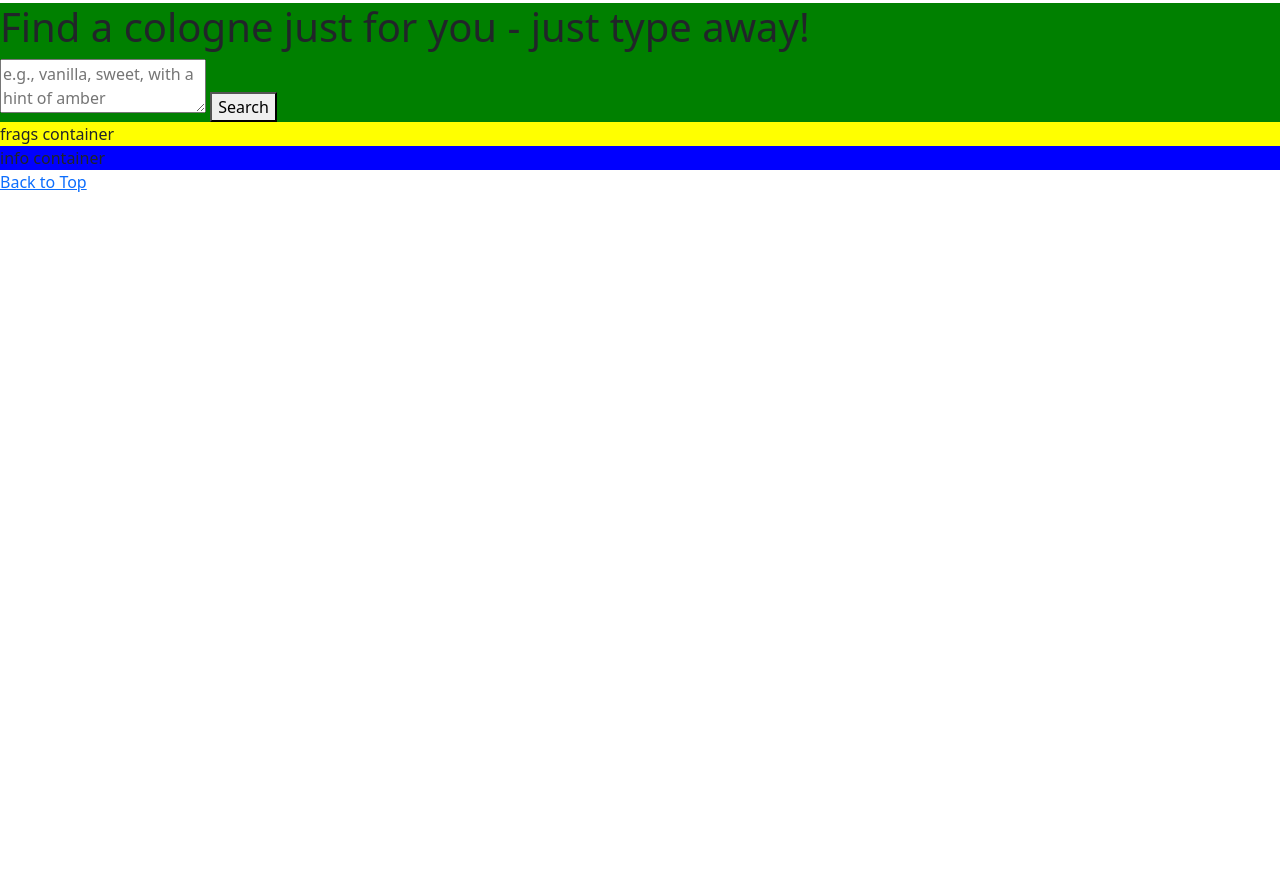
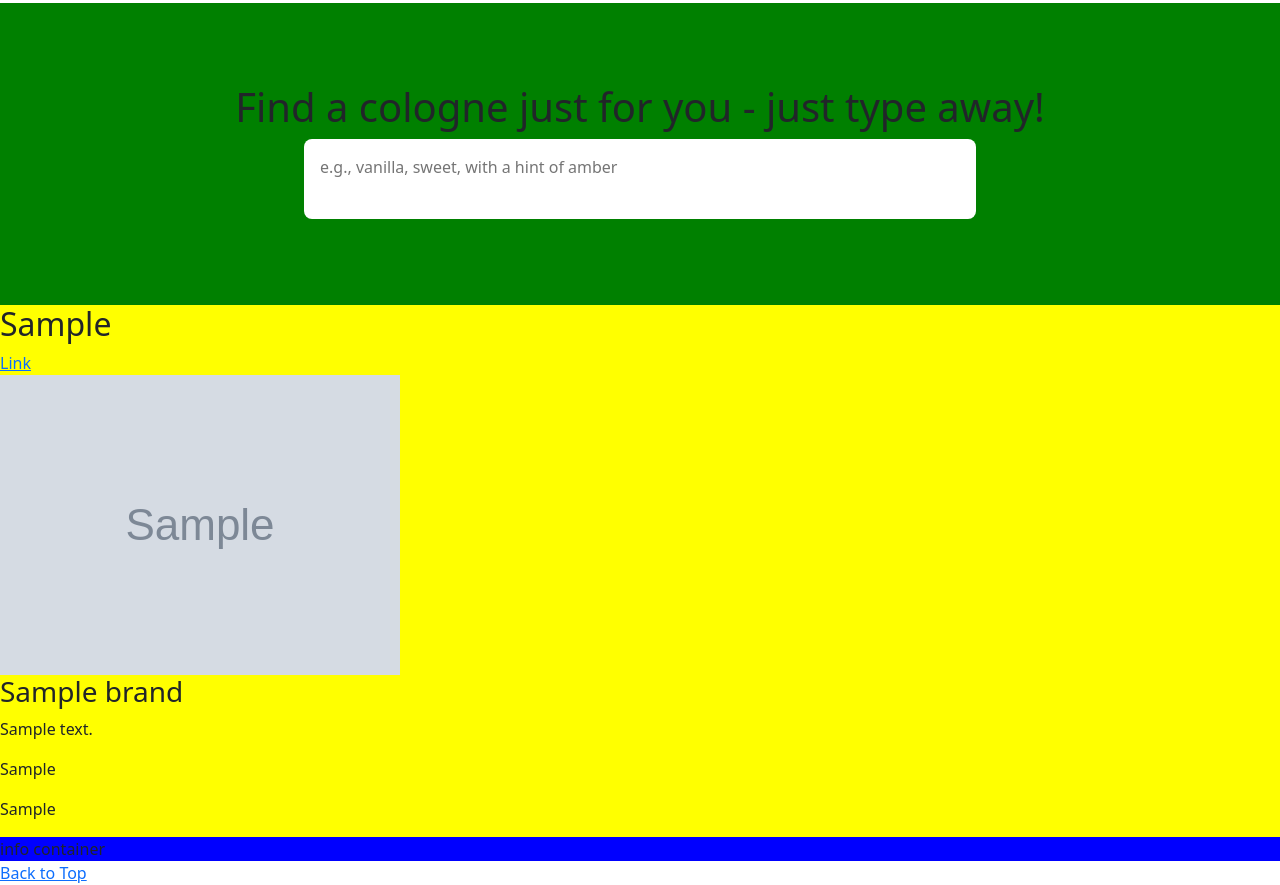
Before and after one commit to CJMonahann/Find-a-Fragrance, a Flask app: page / in a window 1280 px wide. Shown: the part 53-938 px from the top of the page. Before the commit the page ends 245 px from the top, so only its background shows below. Run offline with Flask 3, Linux system fonts and the light colour scheme; tables that the repository leaves empty hold one stand-in row (values such as "Sample post"); grey boxes marked "Sample" are stand-in pictures; parts of the project's set-up code (start-up, migrations or seed data) failed here and were passed over.

Commit message:
added functionality to retrieve all and/or limited number of frags from db. Continued html and css for index.html

```diff
--- a/app/data/fragrances.json
+++ b/app/data/fragrances.json
@@ -1,3 +1,3 @@
 {
-    "fragrances": ["Versace", "Jean Paul Gaultier", "Dolce and Gabbana", "Giorgio Armani", "Paco Rabanne", "Azzaro"]
+    "fragrances": ["Versace"]
 }
--- a/app/models.py
+++ b/app/models.py
@@ -6,6 +6,8 @@ class Brands(db.Model):
     __tablename__ = 'Brands'
     id = db.Column(db.Integer, primary_key=True)
     name = db.Column(db.String(100), unique=False)
+
+    fragrances = db.relationship("Fragrances", back_populates="brand", cascade="all, delete")
 
 class Fragrances(db.Model):
     __tablename__ = 'Fragrances'
@@ -19,6 +21,10 @@ class Fragrances(db.Model):
     img = db.Column(db.String(250), unique=False)
     url = db.Column(db.String(250), unique=False)
 
+    brand = db.relationship("Brands", back_populates="fragrances")
+    accords = db.relationship("Accords", backref="fragrance", cascade="all, delete")
+    notes = db.relationship("Notes", backref="fragrance", cascade="all, delete")
+
 class Accords(db.Model):
     __tablename__ = 'Accords'
     id = db.Column(db.Integer, primary_key=True)
--- a/app/routes.py
+++ b/app/routes.py
@@ -4,6 +4,8 @@ from app.api import FragranceAPI #created API object to interact with API
 from dotenv import load_dotenv
 from app.models import Brands, Fragrances, Accords, Notes #tables in db
 import json, os
+from sqlalchemy.orm import joinedload
+from sqlalchemy.sql.expression import func
 
 #load .env variables and collect paths to website data
 load_dotenv()
@@ -64,11 +66,39 @@ def populate_db(brands, API):
                             db.session.add(new_note)
                             db.session.commit()
 
-#collect_fragrances()
 check_db(API)
+
+#returns all fragrances held in the database - with all info
+def get_all_frags():
+    frags = Fragrances.query\
+    .join(Brands, Fragrances.b_id == Brands.id)\
+    .options(
+        joinedload(Fragrances.accords),
+        joinedload(Fragrances.notes),
+        joinedload(Fragrances.brand)
+    )\
+    .all()
+
+    return frags
+
+#returns a randomized, limited number of fragrances - with all info
+def get_lim_frags(num=5):
+    frags = Fragrances.query\
+    .join(Brands, Fragrances.b_id == Brands.id)\
+    .options(
+        joinedload(Fragrances.accords),
+        joinedload(Fragrances.notes),
+        joinedload(Fragrances.brand)
+    )\
+    .order_by(func.random())\
+    .limit(num)\
+    .all()
+
+    return frags
 
 @app.route('/')
 @app.route('/HOME')
 @app.route('/home')
 def index():
-    return render_template('index.html')
+    frags = get_lim_frags()
+    return render_template('index.html', frags = frags)
--- a/app/static/css/index.css
+++ b/app/static/css/index.css
@@ -1,3 +1,18 @@
+.prompt-container {
+    padding: 5rem;
+    text-align: center;
+}
+
+.input-container textarea {
+    font-size: 1rem;
+    width: 60%;
+    border: none;
+    resize: none;
+    padding: 1rem;
+    border-radius: 0.5rem;
+    overflow: hidden;
+}
+
 .prompt-container {
     background-color: green;
 }
--- /dev/null
+++ b/app/static/scripts/chatbox.js
@@ -0,0 +1,16 @@
+const textarea = document.getElementById('desc');
+const form = document.getElementById('chatbox');
+
+// Auto-grow textarea
+textarea.addEventListener('input', () => {
+    textarea.style.height = 'auto';
+    textarea.style.height = textarea.scrollHeight + 'px';
+});
+
+// Enter to submit, Shift+Enter to newline
+textarea.addEventListener('keydown', function(e) {
+    if (e.key === 'Enter' && !e.shiftKey) {
+        e.preventDefault();
+        form.submit();
+    }
+});
--- a/app/templates/index.html
+++ b/app/templates/index.html
@@ -9,17 +9,47 @@
     <div class="prompt-container">
         <h1>Find a cologne just for you - just type away!</h1>
         <div class="input-container">
-            <form method="POST" action="/search/desc">
+            <form method="POST" id="chatbox" action="/search/desc">
                 <textarea name="desc" id="desc" placeholder="e.g., vanilla, sweet, with a hint of amber"></textarea>
-                <button type="submit">Search</button>
             </form>
         </div>
     </div>
     <div class="frags-container">
-        frags container
+        {% for frag in frags %}
+        <div class="frag-container">
+            <div class="frag-header">
+                <h2>{{frag.perfume}}</h2>
+                <a href="{{frag.url}}">Link</a>
+            </div>
+            {% if frag.img %}
+                <img src="{{frag.img}}">
+            {% else %}
+                <svg xmlns="http://www.w3.org/2000/svg" width="16" height="16" fill="currentColor" class="bi bi-droplet" viewBox="0 0 16 16">
+                    <path fill-rule="evenodd" d="M7.21.8C7.69.295 8 0 8 0q.164.544.371 1.038c.812 1.946 2.073 3.35 3.197 4.6C12.878 7.096 14 8.345 14 10a6 6 0 0 1-12 0C2 6.668 5.58 2.517 7.21.8m.413 1.021A31 31 0 0 0 5.794 3.99c-.726.95-1.436 2.008-1.96 3.07C3.304 8.133 3 9.138 3 10a5 5 0 0 0 10 0c0-1.201-.796-2.157-2.181-3.7l-.03-.032C9.75 5.11 8.5 3.72 7.623 1.82z"/>
+                    <path fill-rule="evenodd" d="M4.553 7.776c.82-1.641 1.717-2.753 2.093-3.13l.708.708c-.29.29-1.128 1.311-1.907 2.87z"/>
+                </svg>
+            {% endif %}
+            <h3>{{frag.brand.name}}</h3>
+            <p>{{frag.desc}}</p>
+            <div class="frag-notes">
+            {% for nt in frag.notes %}
+                <p>{{nt.nt}}</p>
+            {% endfor %}
+            </div>
+            <div class="frag-accs">
+                {% for acc in frag.accords %}
+                    <p>{{acc.acc}}</p>
+                {% endfor %}
+            </div>
+        </div>
+        {% endfor %}
     </div>
     <div class="info-container">
         info container
     </div>
 </main>
 {% endblock %}
+
+{% block scripts %}
+<script src="{{ url_for('static', filename='scripts/chatbox.js')}}"></script>
+{% endblock %}
--- a/app/templates/parent-templates/base-content.html
+++ b/app/templates/parent-templates/base-content.html
@@ -45,7 +45,7 @@
     <!-- Scripts for Bootstrap's JavaScript Functionality -->
     <script src="https://cdn.jsdelivr.net/npm/bootstrap@5.0.2/dist/js/bootstrap.bundle.min.js" integrity="sha384-MrcW6ZMFYlzcLA8Nl+NtUVF0sA7MsXsP1UyJoMp4YLEuNSfAP+JcXn/tWtIaxVXM" crossorigin="anonymous"></script>
 
-    {% block additional_scripts %}
+    {% block scripts %}
     {% endblock %}
 </body>
 </html>
--- a/wsgi.py
+++ b/wsgi.py
@@ -1,4 +1,4 @@
 from app import app
 
-if __name__ == "__main__":
-    app.run()
+#if __name__ == "__main__":
+#    app.run()
```
Also changed, not shown: 1 other file.
